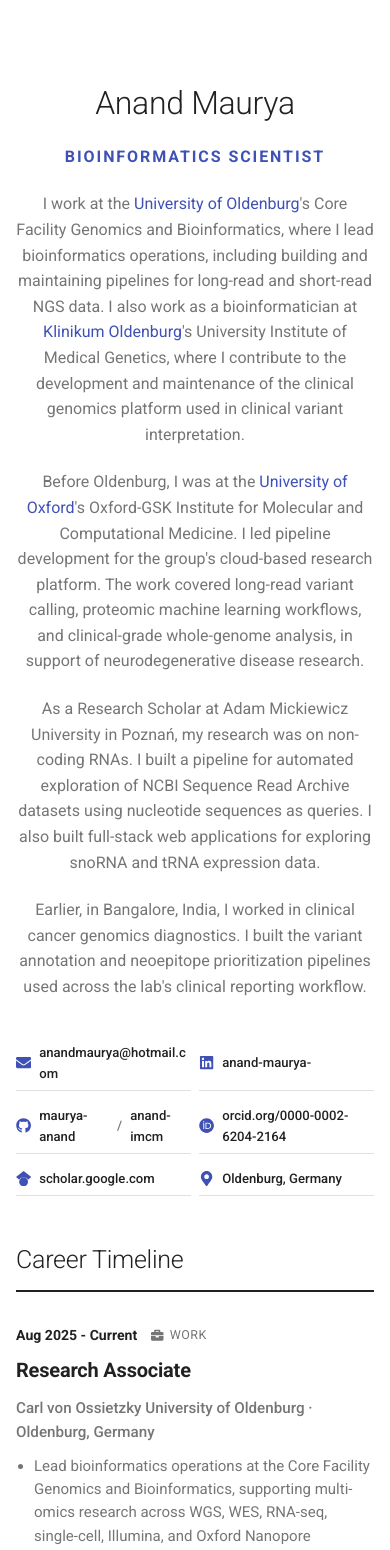
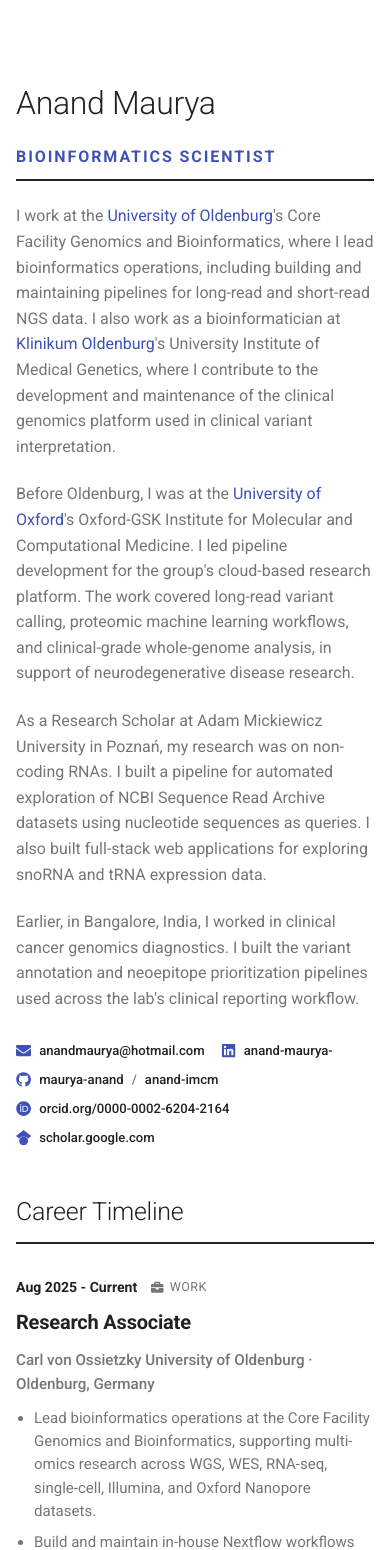
Before and after one commit to maurya-anand/maurya-anand.github.io, a React (Vite) app: page / in a window 390 px wide. Shown: the top 1550 px of the page. Built offline with nearby package versions, Linux system fonts and the light colour scheme.

Commit message:
fixed the header layout to a single column insted of 2 column

```diff
--- a/src/components/Header.css
+++ b/src/components/Header.css
@@ -1,9 +1,8 @@
 .header {
   position: relative;
-  display: grid;
-  grid-template-columns: minmax(0, 1.2fr) minmax(260px, 0.8fr);
-  gap: 40px;
-  align-items: start;
+  display: flex;
+  flex-direction: column;
+  gap: 28px;
 }
 
 .header-main {
@@ -24,11 +23,12 @@
   text-transform: uppercase;
   font-weight: 600;
   color: var(--accent);
+  padding-bottom: 10px;
+  border-bottom: 2px solid var(--ink);
 }
 
 .header-summary {
   font-size: 1rem;
-  max-width: 560px;
   color: var(--ink-muted);
 }
 
@@ -37,18 +37,15 @@
 }
 
 .header-contact {
-  display: grid;
-  grid-template-columns: repeat(auto-fit, minmax(220px, 1fr));
-  gap: 14px;
-  align-content: start;
+  display: flex;
+  flex-wrap: wrap;
+  gap: 10px 24px;
 }
 
 .contact-item {
-  display: flex;
+  display: inline-flex;
   align-items: center;
-  gap: 12px;
-  padding: 10px 0;
-  border-bottom: 1px solid var(--border);
+  gap: 8px;
   overflow-wrap: anywhere;
 }
 
@@ -75,28 +72,9 @@
   color: var(--ink-muted);
 }
 
-@media (max-width: 960px) {
-  .header {
-    grid-template-columns: minmax(0, 1fr);
-    gap: 36px;
-  }
-}
-
 @media (max-width: 640px) {
-  .header-main {
-    align-items: center;
-    text-align: center;
-  }
-
   .header-contact {
-    display: grid;
-    grid-template-columns: repeat(2, 1fr);
-    gap: 8px;
-  }
-
-  .contact-item {
-    gap: 8px;
-    padding: 6px 0;
+    gap: 8px 16px;
   }
 
   .contact-icon {
@@ -111,7 +89,6 @@
 
 @media print {
   .header {
-    grid-template-columns: 1fr;
     gap: 10pt;
   }
 
@@ -122,6 +99,7 @@
   .header-title {
     font-size: 9pt;
     letter-spacing: 0.15em;
+    padding-bottom: 6pt;
   }
 
   .header-summary {
@@ -130,20 +108,11 @@
   }
 
   .header-contact {
-    grid-template-columns: repeat(2, 1fr);
-    gap: 6pt;
+    gap: 4pt 14pt;
   }
 
   .contact-item {
-    padding: 4pt 0;
-    border-bottom: none;
-    border-top: 1px solid #ccc !important;
     gap: 6pt;
-  }
-
-  .contact-item:nth-child(-n + 2) {
-    padding-top: 0;
-    border-top: none !important;
   }
 
   .contact-icon {
@@ -159,4 +128,9 @@
   .contact-item a[href]::after {
     content: none;
   }
+
+  /* Don't print expanded URLs inline within the bio text; keep links functional */
+  .header-summary a[href]::after {
+    content: none;
+  }
 }
--- a/src/components/Header.jsx
+++ b/src/components/Header.jsx
@@ -1,10 +1,4 @@
-import {
-  FaEnvelope,
-  FaLinkedin,
-  FaGithub,
-  FaOrcid,
-  FaMapMarkerAlt,
-} from "react-icons/fa";
+import { FaEnvelope, FaLinkedin, FaGithub, FaOrcid } from "react-icons/fa";
 import { SiGooglescholar } from "react-icons/si";
 import "./Header.css";
 
@@ -138,10 +132,6 @@
           scholar.google.com
         </a>
       </div>
-      <div className="contact-item">
-        <FaMapMarkerAlt className="contact-icon" />
-        <span>Oldenburg, Germany</span>
-      </div>
     </div>
   </header>
 );
```
